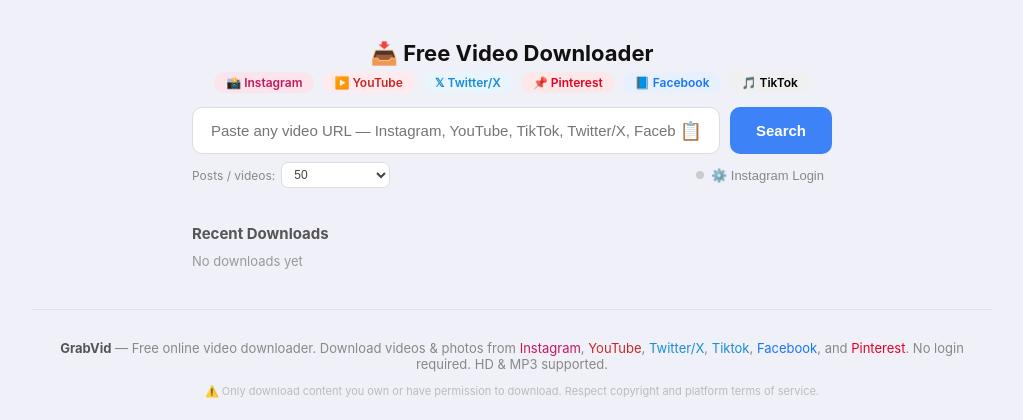
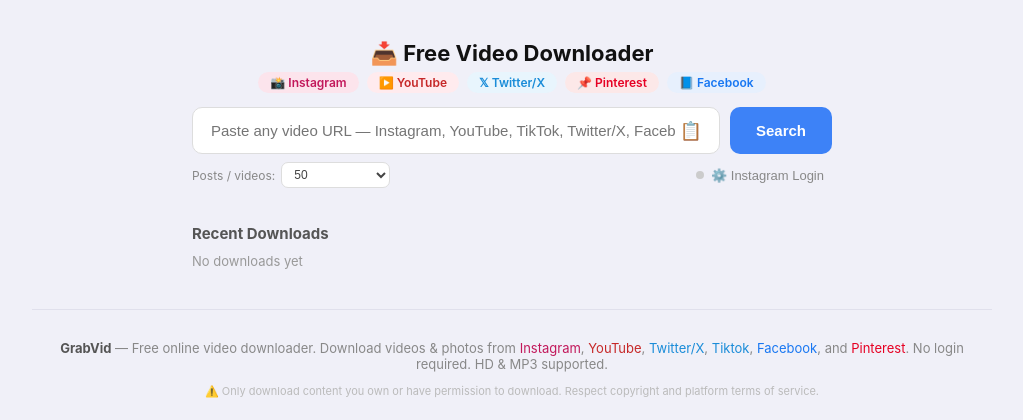
Before and after one commit to bansalshubham257/videoDownloader, a Flask app: page / in a window 1280 px wide. Shown: the top 420 px of the page, without its empty margins (128-1151 px from the left). Run offline with Flask 3, Linux system fonts and the light colour scheme; data that the repository does not hold is empty; parts of the project's set-up code (start-up, migrations or seed data) failed here and were passed over; some libraries are stand-ins or nearby versions.

Commit message:
Update index.html

```diff
--- a/templates/index.html
+++ b/templates/index.html
@@ -433,7 +433,6 @@
         <span class="brand-pill pill-tw">𝕏 Twitter/X</span>
         <span class="brand-pill pill-pi">📌 Pinterest</span>
         <span class="brand-pill pill-fb">📘 Facebook</span>
-        <span class="brand-pill pill-tk">🎵 TikTok</span>
     </div>
     <div class="search-row">
         <div class="input-wrap">
```
